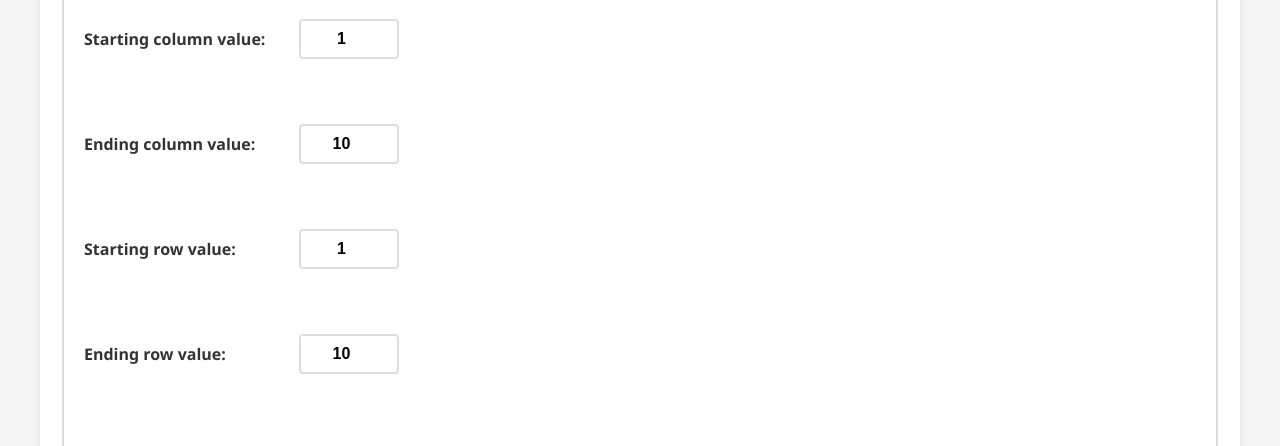
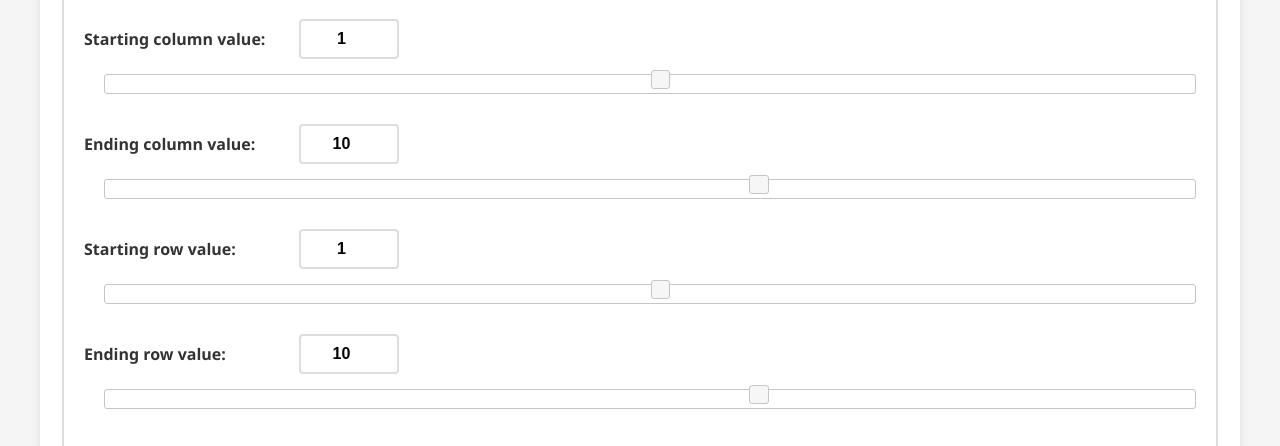
Before and after one commit to rajin-kichannagari/comp4610-hw4, a plain HTML site: page part2/index.html in a window 1280 px wide. Shown: the part 213-659 px from the top of the page. Drawn offline with nearby package versions, Linux system fonts and the light colour scheme; the site is published under a folder, as on GitHub Pages, so addresses that start at the root find nothing.

Commit message:
Hope this works part 2

```diff
--- a/part2/index.html
+++ b/part2/index.html
@@ -86,6 +86,6 @@
   </div>
 
   <!-- Your custom script -->
-  <script src="/js/dynamic_table.js"></script>
+  <script src="js/dynamic_table.js"></script>
 </body>
 </html>
```
